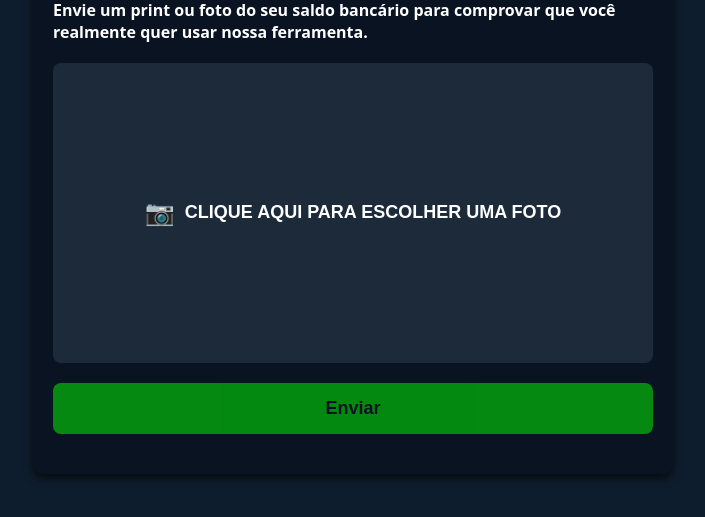
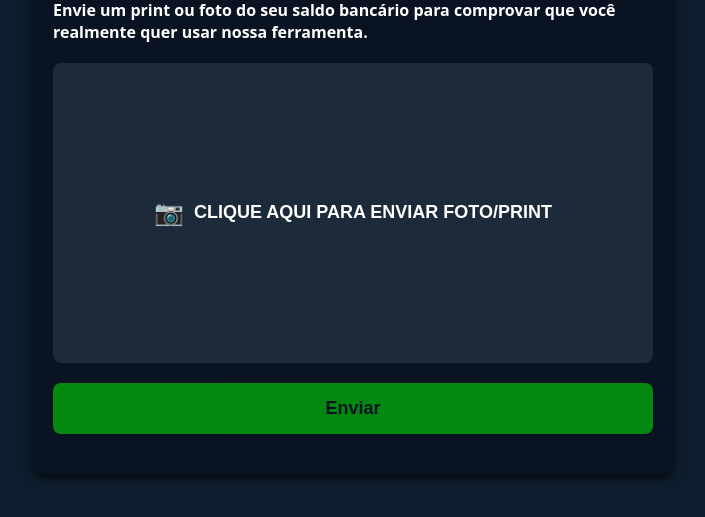
Before and after one commit to wmtraderr/privatetrade, a plain HTML site: page print/index.html in a window 1280 px wide. Shown: the part 249-766 px from the top of the page, without its empty margins (287-992 px from the left). Drawn offline with Linux system fonts and the light colour scheme.

Commit message:
Add files via upload

```diff
--- a/print/index.html
+++ b/print/index.html
@@ -187,7 +187,7 @@
         <input id="file-upload" type="file" accept="image/*" onchange="previewImage(event)">
         <label for="file-upload">
           <span class="camera-icon">📷</span>
-          Clique aqui para escolher uma foto
+          Clique aqui para enviar foto/print
         </label>
       </div>
 
```
